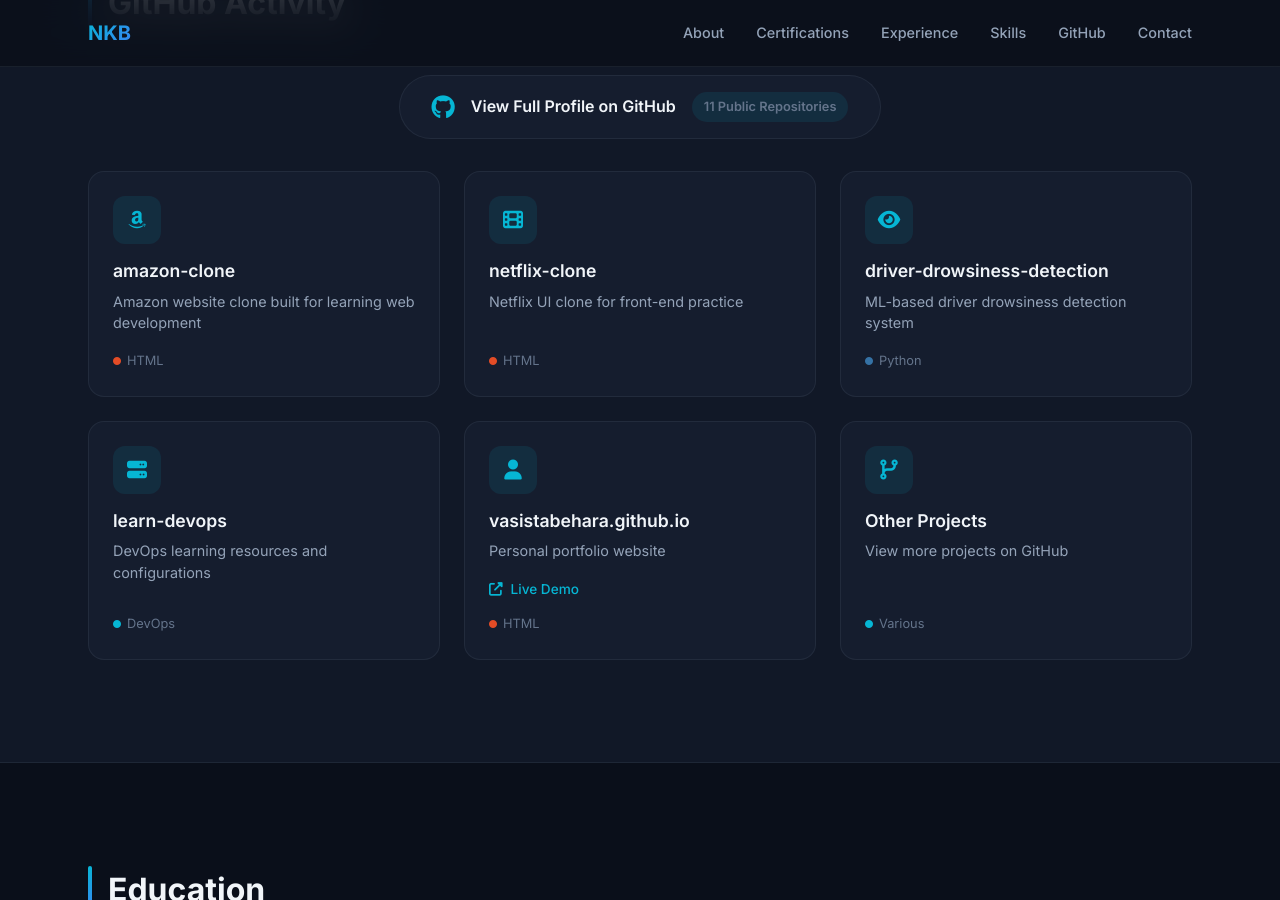
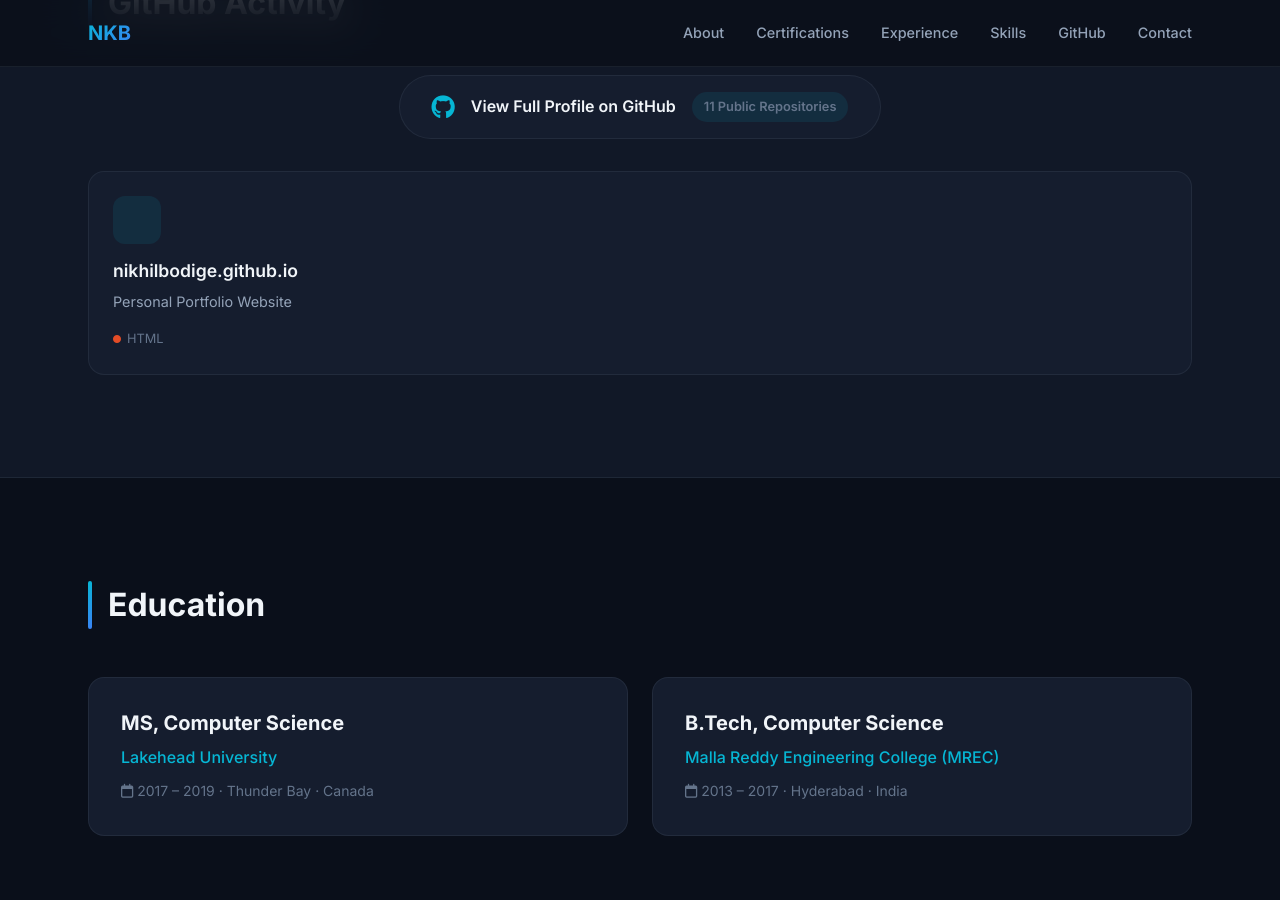
Before and after one commit to bnikkhil14/bnikkhil14.github.io, a Jekyll site: the page built from index.html, in a window 1280 px wide and 900 px high, scrolled down 4689 px. Built offline with Jekyll 4.4.1, drawn with Linux system fonts in a browser that asks for light colours.

Commit message:
updated index and config files

```diff
--- a/_config.yml
+++ b/_config.yml
@@ -4,7 +4,7 @@
 author: Nikhil Kumar Bodige
 email: bnikkhil14@gmail.com
 url: "https://bnikkhil14.github.io"
-baseurl: ""
+baseurl: "/nikhilbodige.github.io"
 
 # Social Links
 linkedin: www.linkedin.com/in/nikhil-kumar-bodige-029359209
--- a/index.html
+++ b/index.html
@@ -153,8 +153,8 @@
         <div class="certs-grid">
             <div class="cert-card aws fade-in">
                 <div class="cert-badge">
-                    <img src="/assets/certifications/Devops_engineer_professional.png"
-                        alt="AWS DevOps Engineer Professional Badge">
+                    <img src="{{ '/assets/certifications/Devops_engineer_professional.png' | relative_url }}"
+                          alt="AWS DevOps Engineer Professional Badge">
                 </div>
                 <h3 class="cert-name">AWS Certified DevOps Engineer - Professional</h3>
                 <p class="cert-date">Issued: Dec 2020 · Expires: Dec 2023</p>
@@ -400,14 +400,14 @@
         };
 
         try {
-            const response = await fetch('https://api.github.com/users/VasistaBehara/repos?sort=updated&per_page=6');
+            const response = await fetch('https://api.github.com/users/bnikkhil14/repos?sort=updated&per_page=6');
 
             if (!response.ok) throw new Error('API Error');
 
             const repos = await response.json();
 
             // Update repo count
-            const countResponse = await fetch('https://api.github.com/users/VasistaBehara');
+            const countResponse = await fetch('https://api.github.com/users/bnikkhil14');
             if (countResponse.ok) {
                 const userData = await countResponse.json();
                 reposCount.textContent = `${userData.public_repos} Public Repositories`;
@@ -451,42 +451,11 @@
             // Fallback to static content if API fails
             loading.style.display = 'none';
             container.innerHTML = `
-            <div class="github-project-card fade-in visible" onclick="window.open('https://github.com/VasistaBehara/amazon-clone', '_blank')" style="cursor: pointer;">
-                <div class="project-icon"><i class="fab fa-amazon"></i></div>
-                <h3 class="project-name">amazon-clone</h3>
-                <p class="project-description">Amazon website clone built for learning web development</p>
+            <div class="github-project-card fade-in visible" onclick="window.open('https://github.com/bnikkhil14/nikhilbodige.github.io', '_blank')" style="cursor: pointer;">
+                <div class="project-icon"><i class="fab fa-user-circle-o"></i></div>
+                <h3 class="project-name">nikhilbodige.github.io</h3>
+                <p class="project-description">Personal Portfolio Website</p>
                 <div class="project-meta"><span class="project-lang"><i class="fas fa-circle" style="color: #e34c26"></i> HTML</span></div>
-            </div>
-            <div class="github-project-card fade-in visible" onclick="window.open('https://github.com/VasistaBehara/netflix-clone', '_blank')" style="cursor: pointer;">
-                <div class="project-icon"><i class="fas fa-film"></i></div>
-                <h3 class="project-name">netflix-clone</h3>
-                <p class="project-description">Netflix UI clone for front-end practice</p>
-                <div class="project-meta"><span class="project-lang"><i class="fas fa-circle" style="color: #e34c26"></i> HTML</span></div>
-            </div>
-            <div class="github-project-card fade-in visible" onclick="window.open('https://github.com/VasistaBehara/driver-drowsiness-detection', '_blank')" style="cursor: pointer;">
-                <div class="project-icon"><i class="fas fa-eye"></i></div>
-                <h3 class="project-name">driver-drowsiness-detection</h3>
-                <p class="project-description">ML-based driver drowsiness detection system</p>
-                <div class="project-meta"><span class="project-lang"><i class="fas fa-circle" style="color: #3572A5"></i> Python</span></div>
-            </div>
-            <div class="github-project-card fade-in visible" onclick="window.open('https://github.com/VasistaBehara/learn-devops', '_blank')" style="cursor: pointer;">
-                <div class="project-icon"><i class="fas fa-server"></i></div>
-                <h3 class="project-name">learn-devops</h3>
-                <p class="project-description">DevOps learning resources and configurations</p>
-                <div class="project-meta"><span class="project-lang"><i class="fas fa-circle" style="color: #06b6d4"></i> DevOps</span></div>
-            </div>
-            <div class="github-project-card fade-in visible" onclick="window.open('https://github.com/VasistaBehara/vasistabehara.github.io', '_blank')" style="cursor: pointer;">
-                <div class="project-icon"><i class="fas fa-user"></i></div>
-                <h3 class="project-name">vasistabehara.github.io</h3>
-                <p class="project-description">Personal portfolio website</p>
-                <a href="https://vasistabehara.github.io" target="_blank" class="project-website" onclick="event.stopPropagation()"><i class="fas fa-external-link-alt"></i> Live Demo</a>
-                <div class="project-meta"><span class="project-lang"><i class="fas fa-circle" style="color: #e34c26"></i> HTML</span></div>
-            </div>
-            <div class="github-project-card fade-in visible" onclick="window.open('https://github.com/VasistaBehara?tab=repositories', '_blank')" style="cursor: pointer;">
-                <div class="project-icon"><i class="fas fa-code-branch"></i></div>
-                <h3 class="project-name">Other Projects</h3>
-                <p class="project-description">View more projects on GitHub</p>
-                <div class="project-meta"><span class="project-lang"><i class="fas fa-circle"></i> Various</span></div>
             </div>
         `;
         }
```
